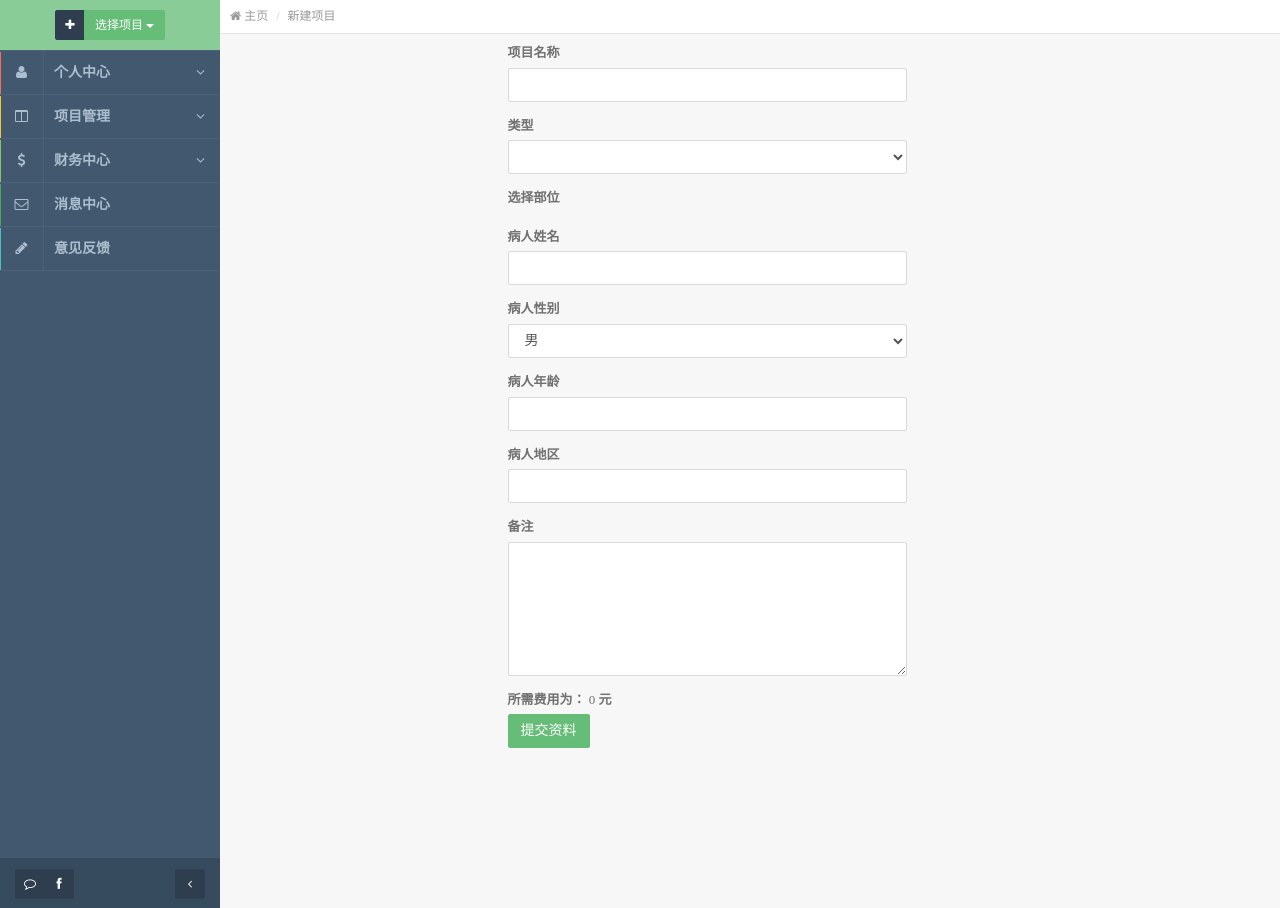
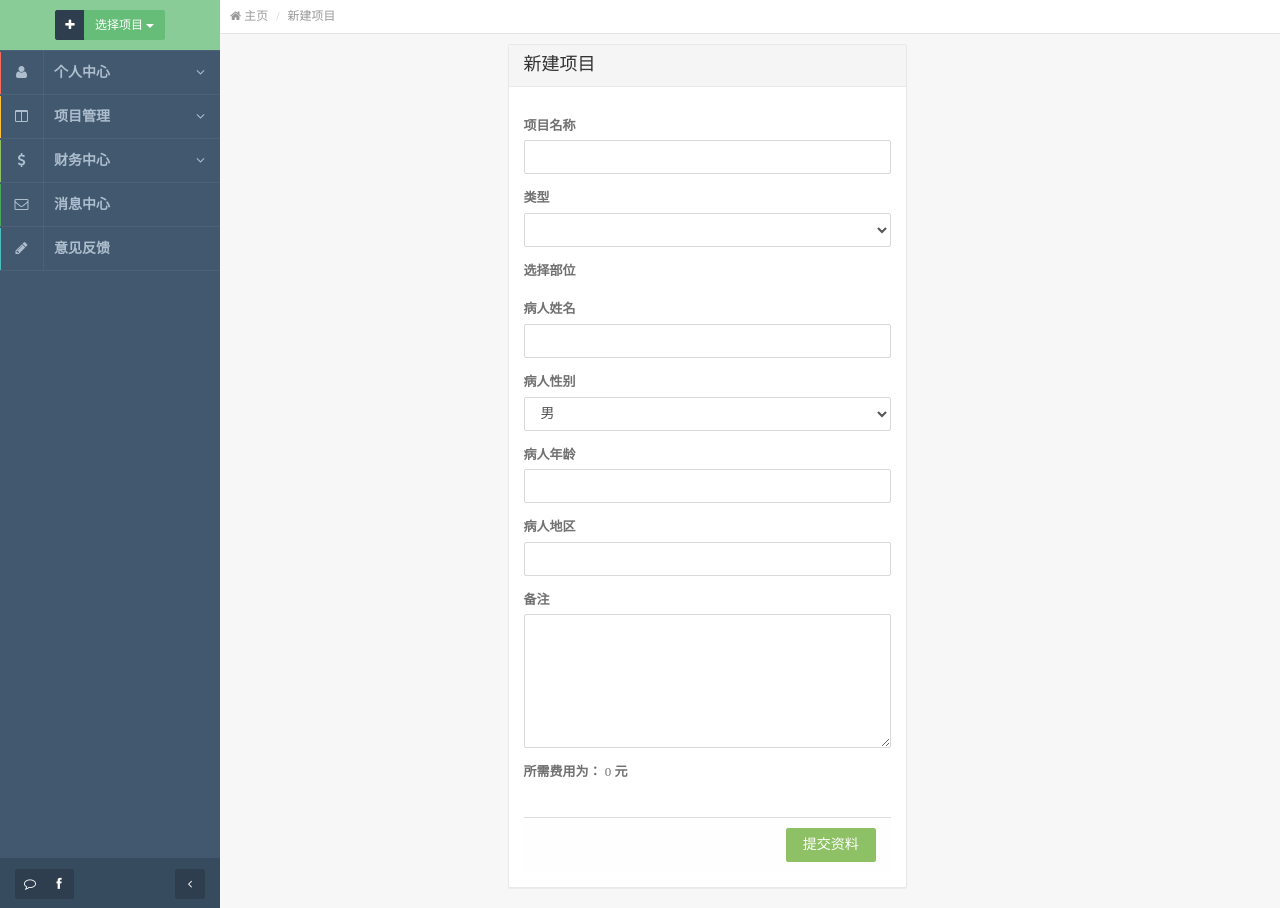
Before and after one commit to 541435721/qbypt, a Django app: page /customer_project_new/ in a window 1280 px wide. Shown: the part 50-958 px from the top of the page. Run offline with Django 3.2, Linux system fonts and the light colour scheme; the visitor is signed in with stand-in values (Sample User, id 1); data that the repository does not hold is empty; some libraries are stand-ins or nearby versions.

Commit message:
修改一些样式
Signed-off-by: y6239810y <289643938@qq.com>

```diff
--- a/templates/customer_order_list.html
+++ b/templates/customer_order_list.html
@@ -48,7 +48,7 @@
                                     <td>{{ foo.username }}</td>
                                     <td>{{ foo.out_trade_no }}</td>
                                     <td>{{ foo.classify_name }}</td>
-                                    <td>{% if foo.is_complete %}
+                                    <td>{% if foo.is_complete == '1' %}
                                         已完成
                                     {% else %}
                                         未完成
--- a/templates/customer_project_list.html
+++ b/templates/customer_project_list.html
@@ -114,7 +114,7 @@
                         </div>
                     </footer>
                 </section>
-                </div>
+
             </section>
         </section>
         <a href="#" class="hide nav-off-screen-block" data-toggle="class:nav-off-screen" data-target="#nav"></a>
--- a/templates/customer_project_new.html
+++ b/templates/customer_project_new.html
@@ -3,9 +3,6 @@
 <script src="{% static 'js/jquery.js' %}"></script>
 {% block title %}项目管理{% endblock %}
 {% block content %}
-
-
-
     <script>
         var partClass = new Array()               //用来记录类型和部位选项的关系 是1对多的关系
         var partPrice = new Array()
@@ -101,11 +98,17 @@
                 <div class="col-sm-3 pull-left">
                 </div>
                 <div class="col-sm-5">
-                    <form data-validate="parsley" id="projectform" class="ProjectFrom" action="/customer_project_new/"
+                    <form data-validate="parsley" class="ProjectFrom" action="/customer_project_new/"
                           method="post"
                           role="form">
+                    <section class="panel panel-default">
+                    <header class="panel-heading"><span class="h4" style="font-family: 微软雅黑">新建项目</span>
+                            </header>
+                    <div class="panel-body">
                         {% csrf_token %}
                         <fieldset>
+                        <div class="panel-body">
+                        <div class="form-group pull-in clearfix">
                             {% for field in form.visible_fields %}
                                 <div class="form-group{% if field.errors %} has-error{% endif %}">
                                     <label for="{{ field.label }}">{{ field.label }}</label>
@@ -144,20 +147,19 @@
                             <label>所需费用为：</label>
                             <span id="price">0</span>
                             <label>元</label>
-                            <div class="form-group-left">
-                                <button type="submit" class="btn btn-large btn-primary">提交资料</button>
-                            </div>
+
+                        </div>
+                        </div>
                         </fieldset>
+                    <footer class="panel-footer text-right bg-light lter">
+                                    <button type="submit" class="btn btn-success btn-s-xs">提交资料</button>
+                                </footer>
+                    </div>
+                    </section>
                     </form>
                 </div>
             </section>
         </section>
     </section>
-    {##}
-    {#    <script>#}
-    {#        var test1 = document.getElementById('id_part_1');#}
-    {#        test1.checked=true;#}
-    {#        test1.onclick=function(){return false;};#}
-    {#    </script>#}
 
 {% endblock %}
--- a/xmqb/views.py
+++ b/xmqb/views.py
@@ -527,7 +527,6 @@ def customer_message_list(request):  # 用户消息列表
     print request.user.id
     not_read = len(xmqb_model.Message.objects.filter(user_id=request.user.id, is_read=0))
     return render(request, 'customer_message_receive.html', {'messages': record, 'message': not_read})
-
 
 def customer_message_info(request):  # 用户消息详情
     if not request.user.is_authenticated():
```
